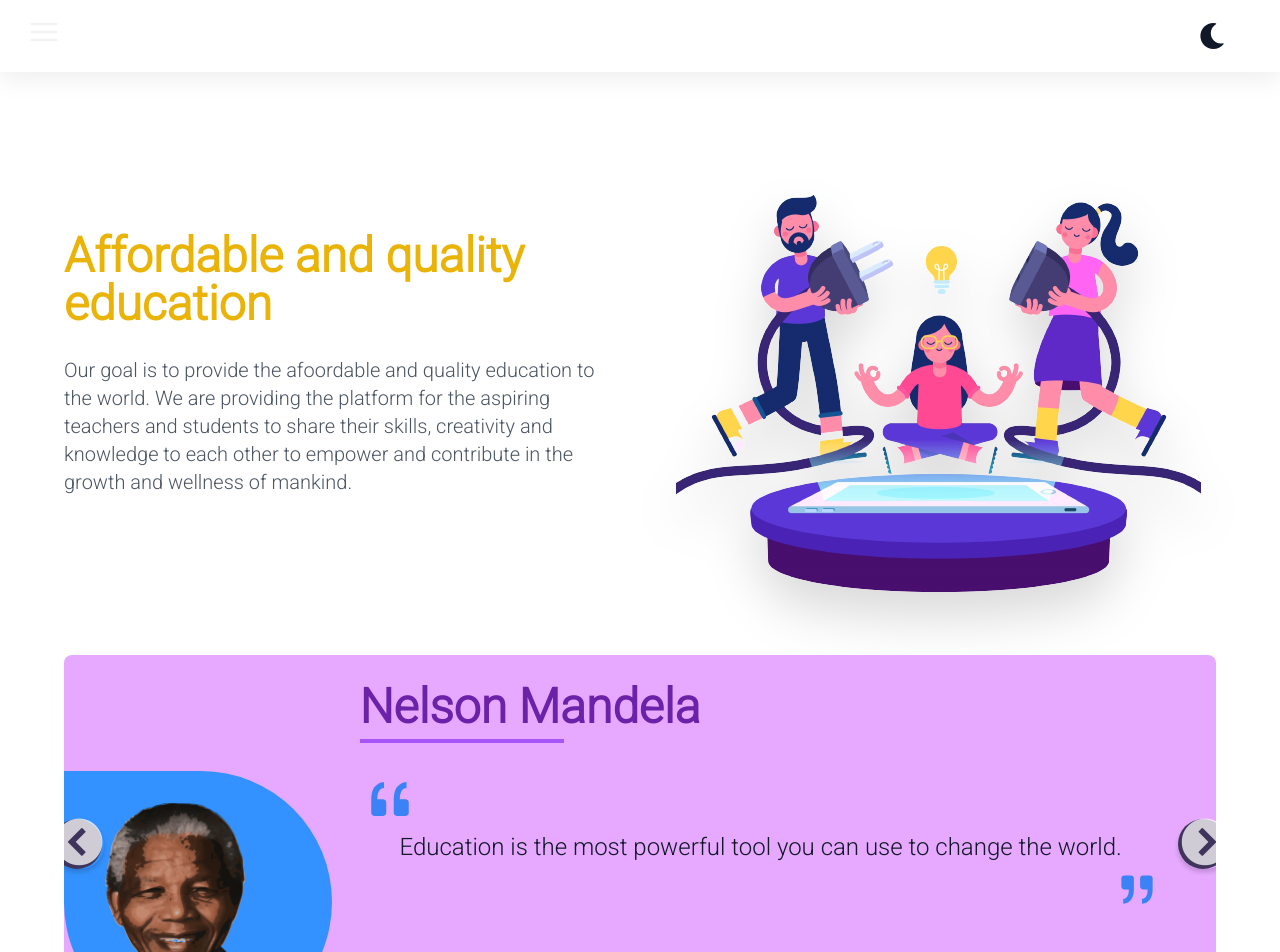
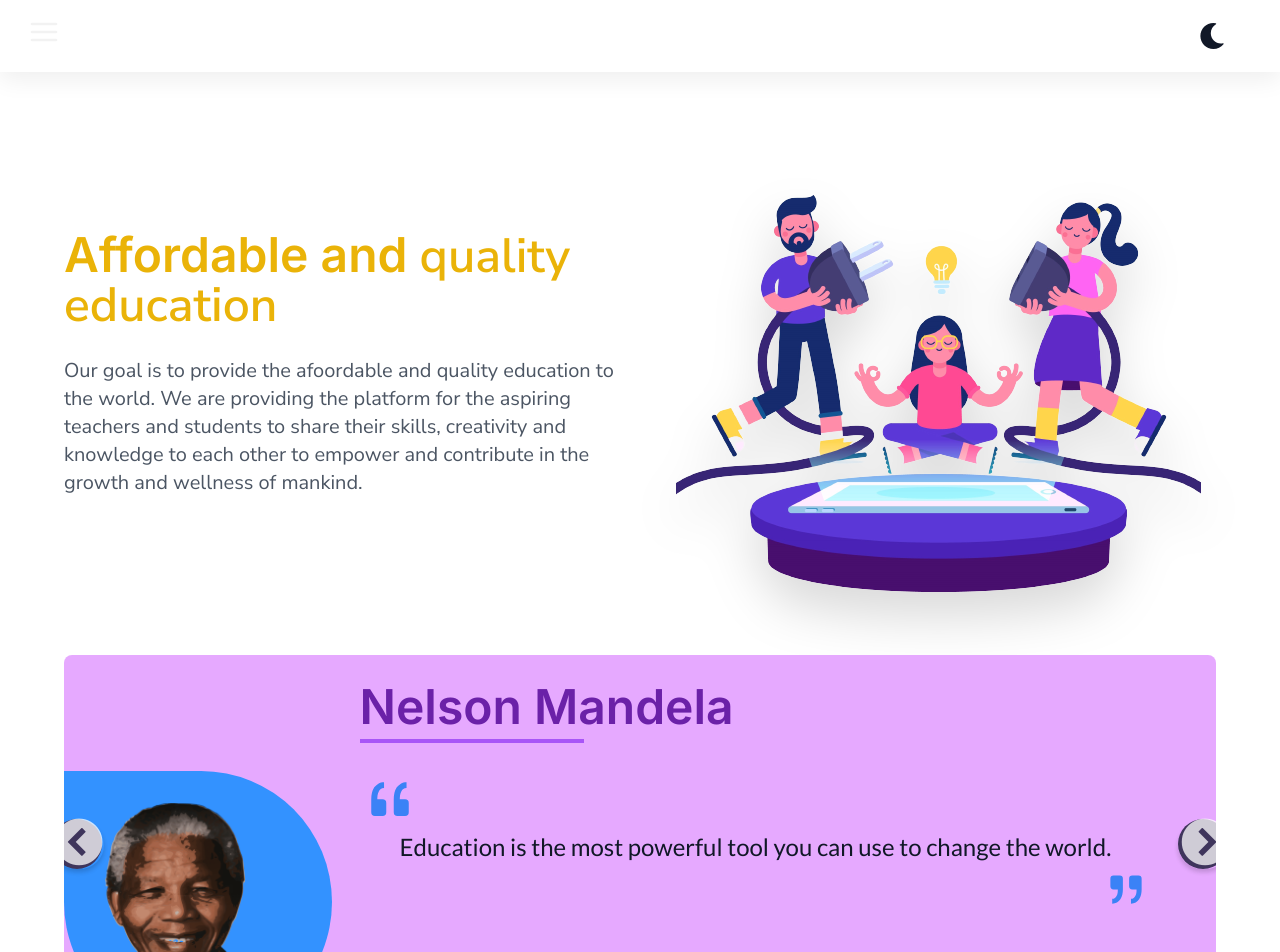
Before and after one commit to gulshan07dev/lms-mern-project, a React app in the folder client/: page /about in a window 1280 px wide. Shown: the top 952 px of the page. Built offline with nearby package versions, Linux system fonts and the light colour scheme; the HTML template or start-up script is replaced by a standard one.

Commit message:
added some new font and congigure

```diff
--- a/client/src/Components/CarouselSlide.jsx
+++ b/client/src/Components/CarouselSlide.jsx
@@ -10,7 +10,7 @@ export default function CarouselSlide({ details }) {
         className="md:h-[75%] h-[210px] md:self-end self-center rounded-full rounded-ss-sm rounded-e-0 dark:bg-[#ef9eff] bg-[#3392ff] pl-0 pb-0 p-8"
       />
       <div className="flex flex-col md:gap-10 gap-6">
-        <h2 className="md:text-5xl text-3xl w-fit text-purple-800 dark:text-violet-400 font-semibold md:self-auto self-center relative after:content-[' '] after:w-[60%] after:h-1 rounded-full after:bg-purple-500 dark:after:bg-white after:absolute after:-bottom-3 after:left-0">
+        <h2 className="md:text-5xl font-inter text-3xl w-fit text-purple-800 dark:text-violet-400 font-semibold md:self-auto self-center relative after:content-[' '] after:w-[60%] after:h-1 rounded-full after:bg-purple-500 dark:after:bg-white after:absolute after:-bottom-3 after:left-0">
           {details.title}
         </h2>
 
@@ -19,7 +19,7 @@ export default function CarouselSlide({ details }) {
             size={60}
             className=" text-blue-500 dark:text-red-400 font-semibold"
           />
-          <span className="text-gray-900 md:text-2xl text-lg dark:text-white font-[500] px-10">
+          <span className="text-gray-900 md:text-2xl text-lg dark:text-white font-lato font-[500] px-10">
             {details.description}
           </span>
           <BsQuote
--- a/client/src/Components/Sidebar.jsx
+++ b/client/src/Components/Sidebar.jsx
@@ -50,14 +50,14 @@ export default function Sidebar({hideBar = false}) {
             htmlFor="my-drawer"
             className="drawer-overlay w-screen"
           ></label>
-          <ul className="menu  p-4 pt-7 h-[100%] md:w-[300px] w-screen bg-white dark:bg-[#29303ea3] backdrop-blur-[8px] text-gray-600 dark:text-slate-50 md:text-[17px] text-base font-[500] relative">
+          <ul className="menu  p-4 pt-7 h-[100%] md:w-[300px] w-screen bg-white dark:bg-[#29303ea3] backdrop-blur-[8px] text-gray-500 font-inter dark:text-slate-50 md:text-[17px] text-base font-[600] relative">
             <li className="w-fit absolute right-2 z-50 text-red-500">
               <button onClick={hideDrawer}>
                 <AiFillCloseCircle size={28} />
               </button>
             </li>
             <li>
-              <Link to="/" className="flex gap-3 items-center">
+              <Link to="/" className="flex gap-4 items-center">
                 <FaHome
                   size={18}
                   className="text-gray-500 dark:text-slate-100"
@@ -68,7 +68,7 @@ export default function Sidebar({hideBar = false}) {
 
             {role === "ADMIN" && (
               <li>
-                <Link to="/admin/dashboard" className="flex gap-3 items-center">
+                <Link to="/admin/dashboard" className="flex gap-4 items-center">
                   <FaUserCircle
                     size={18}
                     className="text-gray-500 dark:text-slate-100"
@@ -80,7 +80,7 @@ export default function Sidebar({hideBar = false}) {
 
             {role === "ADMIN" && (
               <li>
-                <Link to="/course/create" className="flex gap-3 items-center">
+                <Link to="/course/create" className="flex gap-4 items-center">
                   <FaPlus
                     size={18}
                     className="text-gray-500 dark:text-slate-100"
@@ -91,7 +91,7 @@ export default function Sidebar({hideBar = false}) {
             )}
 
             <li>
-              <Link to="/courses" className="flex gap-3 items-center">
+              <Link to="/courses" className="flex gap-4 items-center">
                 <FaList
                   size={18}
                   className="text-gray-500 dark:text-slate-100"
@@ -101,8 +101,8 @@ export default function Sidebar({hideBar = false}) {
             </li>
 
             <li>
-              <Link to="/contact" className="flex gap-3 items-center">
-                <FaInfoCircle
+              <Link to="/contact" className="flex gap-4 items-center">
+                <FaPhone
                   size={18}
                   className="text-gray-500 dark:text-slate-100"
                 />{" "}
@@ -111,8 +111,8 @@ export default function Sidebar({hideBar = false}) {
             </li>
 
             <li>
-              <Link to="/about" className="flex gap-3 items-center">
-                <FaPhone
+              <Link to="/about" className="flex gap-4 items-center">
+                <FaInfoCircle
                   size={18}
                   className="text-gray-500 dark:text-slate-100"
                 />{" "}
--- a/client/src/Pages/About.jsx
+++ b/client/src/Pages/About.jsx
@@ -5,7 +5,7 @@ import { celebrities } from "../Constants/CelebrityData";
 import Slider from "react-slick";
 import "slick-carousel/slick/slick.css";
 import "slick-carousel/slick/slick-theme.css";
-import { useSelector } from "react-redux";import Layout from "../Layout/Layout";
+import Layout from "../Layout/Layout";
 
 function AboutUs() {
       const settings = {
@@ -22,10 +22,10 @@ function AboutUs() {
         {/* hero */}
         <div className="flex md:flex-row flex-col-reverse items-center justify-center md:gap-10 gap-7 w-full space-y-7">
           <div className="md:w-1/2 w-full space-y-7">
-            <h1 className="text-5xl text-yellow-500 font-semibold">
-              Affordable and quality education
+            <h1 className="text-5xl text-yellow-500 font-semibold font-inter">
+              Affordable and <span className="font-nunito-sans">quality education</span>
             </h1>
-            <p className="text-xl text-gray-600 dark:text-gray-100">
+            <p className="text-xl text-gray-600 dark:text-gray-200 font-nunito-sans">
               Our goal is to provide the afoordable and quality education to the
               world. We are providing the platform for the aspiring teachers and
               students to share their skills, creativity and knowledge to each
@@ -50,9 +50,9 @@ function AboutUs() {
 
         <div className="w-[90vw] px-0 pt-7 mt-10 rounded-lg bg-[#dc85ffb4] dark:bg-[#393d4e93] backdrop-blur-lg md:h-[350px] h-[560px] overflow-hidden">
           <Slider {...settings} className="h-full">
-             {celebrities.map((details, index) => (
-                      <CarouselSlide details={details} key={index} />
-                 ))}
+            {celebrities.map((details, index) => (
+              <CarouselSlide details={details} key={index} />
+            ))}
           </Slider>
         </div>
       </section>
--- a/client/src/Pages/HomePage.jsx
+++ b/client/src/Pages/HomePage.jsx
@@ -10,22 +10,22 @@ export default function HomePage() {
         <div className="md:w-1/2 w-full space-y-7">
           <h1 className="md:text-5xl text-6xl font-semibold text-gray-900 dark:text-gray-200">
             Find out best
-            <span className="text-yellow-500 font-bold">Online Courses</span>
+            <span className="text-yellow-500 font-bold font-open-sans">Online Courses</span>
           </h1>
-          <p className="text-xl text-gray-600 dark:text-gray-300 ">
+          <p className="text-xl text-gray-500 dark:text-gray-300 font-inter">
             We have a large library of courses taught by highly skilled and
             qualified faculties at a very affordable cost.
           </p>
 
           <div className="space-x-6 flex">
             <Link to="/courses">
-              <button className="bg-yellow-400  text-gray-800 dark:text-gray-950 md:px-5 px-3 md:py-3 py-3 rounded-md font-semibold md:text-lg text-base cursor-pointer hover:bg-yellow-600 transition-all ease-in-out duration-300">
+              <button className="bg-yellow-500 font-inter font-[400] text-slate-100 dark:text-gray-950 md:px-5 px-3 md:py-3 py-3 rounded-md  md:text-lg text-base cursor-pointer hover:bg-yellow-600 transition-all ease-in-out duration-300">
                 Explore courses
               </button>
             </Link>
 
             <Link to="/contact">
-              <button className="border border-yellow-500 text-gray-700 dark:text-white px-5 py-3 rounded-md font-semibold md:text-lg text-base cursor-pointer hover:bg-yellow-600 transition-all ease-in-out duration-300">
+              <button className="border border-yellow-500 text-gray-700 dark:text-white px-5 py-3 rounded-md font-semibold md:text-lg text-base cursor-pointer hover:bg-yellow-500 transition-all ease-in-out duration-300">
                 Contact Us
               </button>
             </Link>
--- a/client/src/index.css
+++ b/client/src/index.css
@@ -1,4 +1,4 @@
-@import url('https://fonts.googleapis.com/css2?family=Inter:wght@300;400;500;600&family=Nunito+Sans:opsz,wght@6..12,300;6..12,400;6..12,500;6..12,600&family=Open+Sans:wght@300;400&family=Roboto:wght@300&display=swap');
+@import url('https://fonts.googleapis.com/css2?family=Inter:wght@300;400;500;600&family=Lato:wght@300;400&family=Nunito+Sans:opsz,wght@6..12,300;6..12,400;6..12,500;6..12,600&family=Open+Sans:wght@300;400&family=Roboto:wght@300&display=swap');
 
 @tailwind base;
 @tailwind components;
--- a/client/tailwind.config.js
+++ b/client/tailwind.config.js
@@ -5,7 +5,15 @@ export default {
     "./src/**/*.{js,ts,jsx,tsx}",
   ],
   theme: {
-    extend: {},
+    extend: {
+      fontFamily: {
+        'inter': ['Inter', 'sans-serif'],
+        'lato': ['Lato', 'sans-serif'],
+        'nunito-sans': ['Nunito Sans', 'sans-serif'],
+        'open-sans': ['Open Sans', 'sans-serif'],
+        'roboto': ['Roboto', 'sans-serif'],
+      }
+    },
   },
   darkMode: 'class',
   plugins: [require('daisyui')],
```
